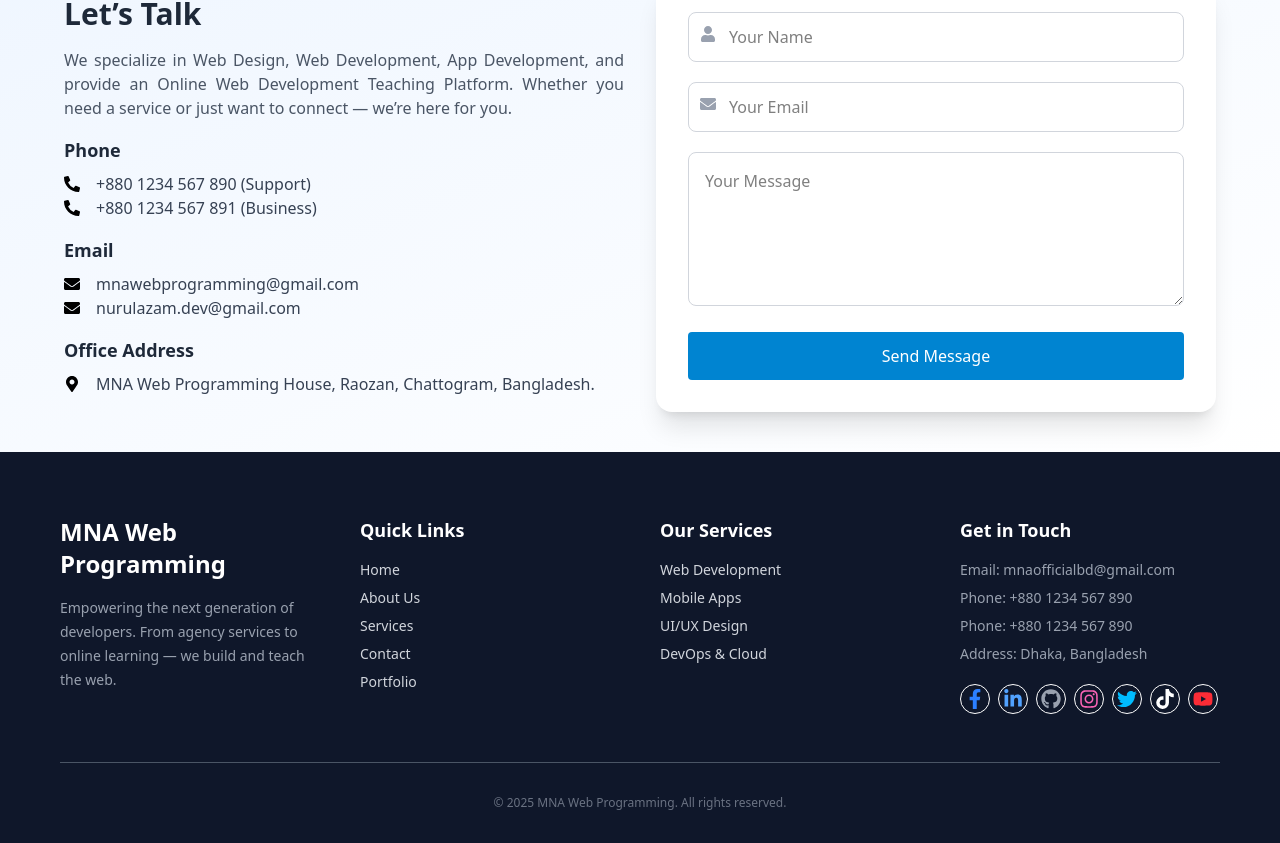
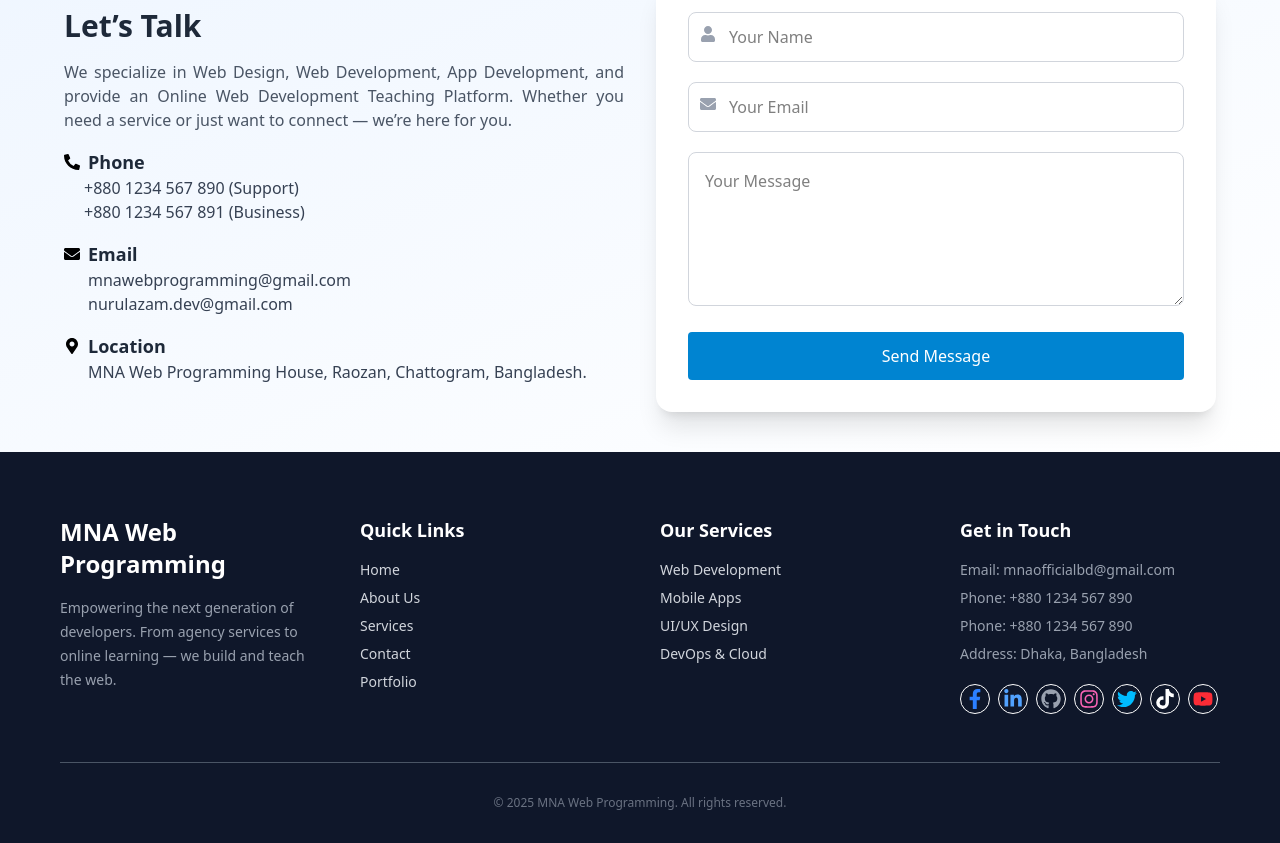
Before and after one commit to nurulazam-dev/mna-web-programming_v1, a Next.js app: page / in a window 1280 px wide. Shown: the part 2987-3830 px from the top of the page. Built offline with nearby package versions, Linux system fonts and the light colour scheme.

Commit message:
contact component update

```diff
--- a/app/components/Contact.tsx
+++ b/app/components/Contact.tsx
@@ -36,53 +36,43 @@ export default function Contact() {
           <div className="space-y-4">
             {/* Phone Section */}
             <div>
-              <h3 className="text-lg font-semibold text-gray-800 mb-2">
-                Phone
-              </h3>
-              <div className="flex items-center gap-4">
+              <div className="flex items-center gap-2">
                 <FaPhoneAlt className="text-primary" />
-                <span className="text-gray-700 text-md">
-                  +880 1234 567 890 (Support)
-                </span>
+                <h3 className="text-lg font-semibold text-gray-800">Phone</h3>
               </div>
-              <div className="flex items-center gap-4">
-                <FaPhoneAlt className="text-primary" />
-                <span className="text-gray-700 text-md">
-                  +880 1234 567 891 (Business)
-                </span>
-              </div>
+              <h5 className="text-gray-700 text-md ml-5">
+                +880 1234 567 890 (Support)
+              </h5>
+              <h5 className="text-gray-700 text-md ml-5">
+                +880 1234 567 891 (Business)
+              </h5>
             </div>
 
             {/* Email Section */}
             <div>
-              <h3 className="text-lg font-semibold text-gray-800 mb-2">
-                Email
-              </h3>
-              <div className="flex items-center gap-4">
+              <div className="flex items-center gap-2">
                 <FaEnvelope className="text-primary" />
-                <span className="text-gray-700 text-md">
-                  mnawebprogramming@gmail.com
-                </span>
+                <h3 className="text-lg font-semibold text-gray-800">Email</h3>
               </div>
-              <div className="flex items-center gap-4">
-                <FaEnvelope className="text-primary" />
-                <span className="text-gray-700 text-md">
-                  nurulazam.dev@gmail.com
-                </span>
-              </div>
+              <h6 className="text-gray-700 text-md ml-6">
+                mnawebprogramming@gmail.com
+              </h6>
+              <h6 className="text-gray-700 text-md ml-6">
+                nurulazam.dev@gmail.com
+              </h6>
             </div>
 
             {/* Address Section */}
             <div>
-              <h3 className="text-lg font-semibold text-gray-800 mb-2">
-                Office Address
-              </h3>
-              <div className="flex items-center gap-4">
+              <div className="flex items-center gap-2">
                 <FaMapMarkerAlt className="text-primary" />
-                <span className="text-gray-700 text-md">
-                  MNA Web Programming House, Raozan, Chattogram, Bangladesh.
-                </span>
+                <h3 className="text-lg font-semibold text-gray-800">
+                  Location
+                </h3>
               </div>
+              <h6 className="text-gray-700 text-md ml-6">
+                MNA Web Programming House, Raozan, Chattogram, Bangladesh.
+              </h6>
             </div>
           </div>
         </div>
```
